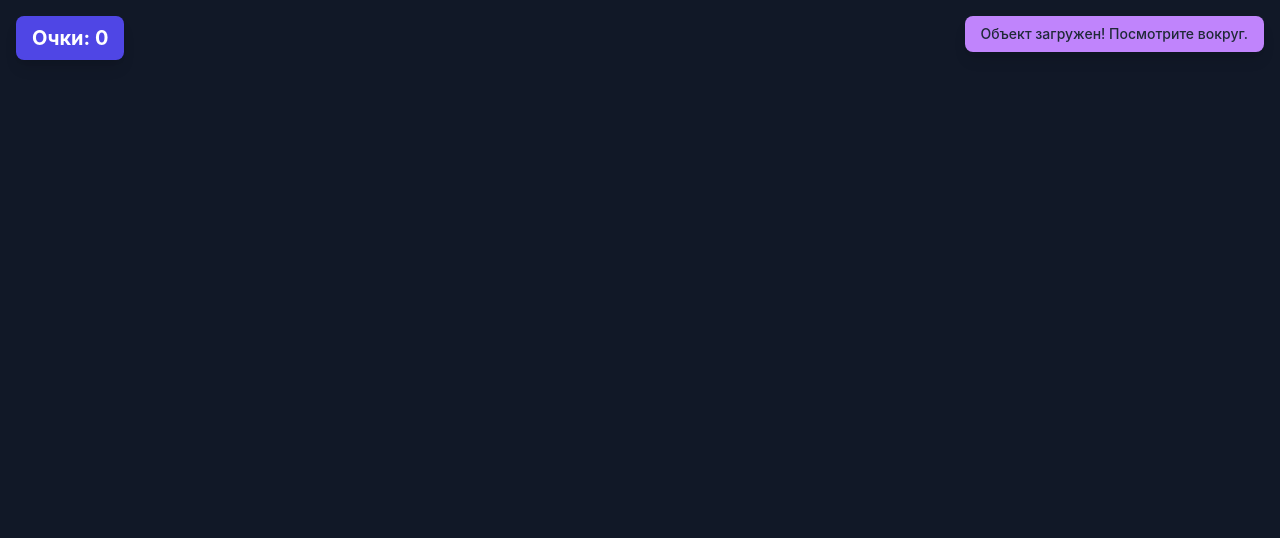
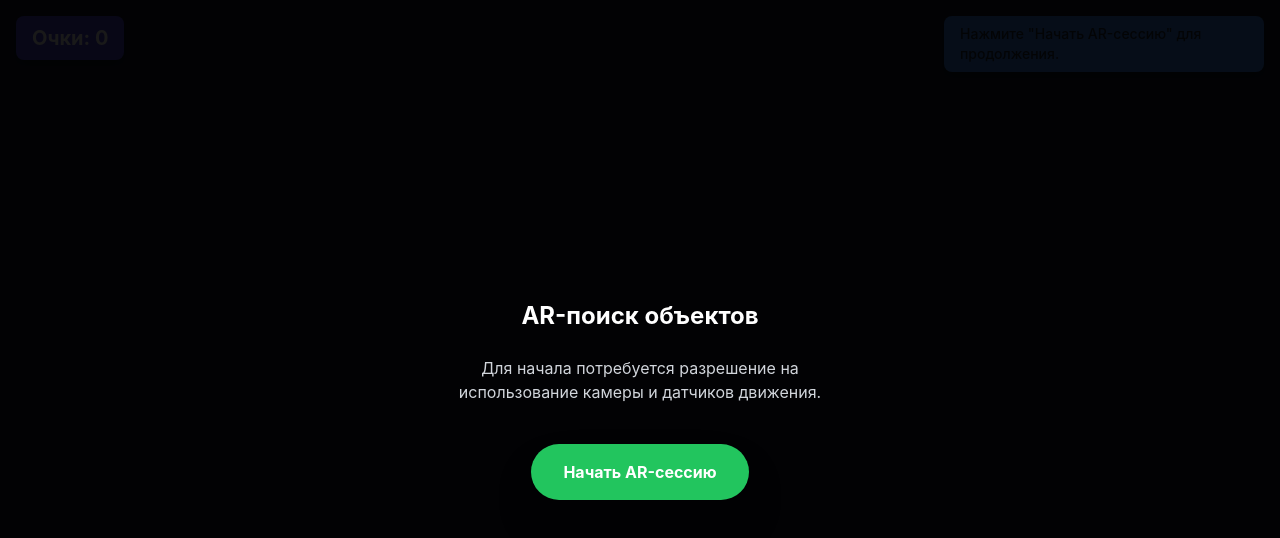
Before and after one commit to U4OB/Sites, a plain HTML site: page index.html in a window 1280 px wide. Drawn offline with nearby package versions, Linux system fonts and the light colour scheme.

Commit message:
Update index.html

```diff
--- a/index.html
+++ b/index.html
@@ -35,11 +35,29 @@
             z-index: 100;
         }
 
+        /* Стиль для начального экрана */
+        #ar-start-button-overlay {
+            position: absolute;
+            top: 0;
+            left: 0;
+            width: 100%;
+            height: 100%;
+            display: flex;
+            flex-direction: column;
+            justify-content: center;
+            align-items: center;
+            background-color: rgba(0, 0, 0, 0.9);
+            z-index: 200; /* Выше AR-оверлея */
+            pointer-events: auto;
+        }
+
         /* Убедимся, что A-Frame занимает весь экран */
         a-scene {
             height: 100vh;
             width: 100vw;
             display: block;
+            opacity: 0; /* Скрываем сцену по умолчанию */
+            transition: opacity 0.5s;
         }
 
         /* Переопределяем pointer-events для интерактивных элементов внутри оверлея */
@@ -66,13 +84,20 @@
         <div id="feedback-message" class="absolute inset-x-0 bottom-20 text-center interactive-ui">
             <!-- Сообщения об успехе или ошибке -->
         </div>
+    </div>
 
+    <!-- Начальный экран с кнопкой запуска для обхода ограничений iOS/Safari -->
+    <div id="ar-start-button-overlay">
+        <h1 class="text-white text-2xl font-bold mb-6">AR-поиск объектов</h1>
+        <p class="text-gray-300 text-center mb-10 max-w-sm">Для начала потребуется разрешение на использование камеры и датчиков движения.</p>
+        <button id="startButton" class="interactive-ui bg-green-500 hover:bg-green-600 text-white font-bold py-4 px-8 rounded-full shadow-2xl transition duration-200 transform hover:scale-105">
+            Начать AR-сессию
+        </button>
     </div>
 
     <!-- WebAR Сцена (A-Frame) -->
-    <!-- arjs='sourceType: webcam;' - Используем веб-камеру -->
-    <!-- vr-mode-ui='enabled: false;' - Отключаем кнопку VR-режима -->
     <a-scene
+        id="ar-scene"
         embedded
         arjs='sourceType: webcam; trackingMethod: best;'
         vr-mode-ui='enabled: false;'
@@ -80,7 +105,6 @@
         loading-screen="enabled: false;">
 
         <!-- AR-объект, который будет давать очки -->
-        <!-- Начальная позиция будет задана через JavaScript -->
         <a-box
             id="ar-object"
             position="0 0 -3"
@@ -101,6 +125,9 @@
         const messageBox = document.getElementById('message-box');
         const feedbackMessage = document.getElementById('feedback-message');
         const arObject = document.getElementById('ar-object');
+        const startButtonOverlay = document.getElementById('ar-start-button-overlay');
+        const startButton = document.getElementById('startButton');
+        const arScene = document.getElementById('ar-scene');
 
         let score = 0;
         let objectVisible = true;
@@ -172,12 +199,43 @@
             }
         });
 
-
         // ====================================================================
-        // 2. ОБРАБОТКА ЗАГРУЗКИ (ИНИЦИАЛИЗАЦИЯ)
+        // 2. ЛОГИКА ЗАПУСКА И РАЗРЕШЕНИЙ (FIX ДЛЯ МОБИЛЬНЫХ)
         // ====================================================================
 
-        window.onload = function() {
+        function startARSession() {
+            // 1. Сначала пытаемся запросить разрешение на датчики движения (для iOS 13+)
+            // Это должно происходить после пользовательского жеста (клика)
+            const isIOS = /iPad|iPhone|iPod/.test(navigator.userAgent) && !window.MSStream;
+
+            if (isIOS && typeof DeviceOrientationEvent.requestPermission === 'function') {
+                DeviceOrientationEvent.requestPermission()
+                    .then(permissionState => {
+                        if (permissionState === 'granted') {
+                            console.log("Device Orientation permission granted.");
+                        } else {
+                            console.warn("Device Orientation permission denied.");
+                        }
+                        // В любом случае продолжаем, чтобы запустить камеру
+                        finalizeStart();
+                    })
+                    .catch(error => {
+                        console.error("Error requesting Device Orientation permission:", error);
+                        // Продолжаем, на случай если ошибка не критична
+                        finalizeStart();
+                    });
+            } else {
+                // Для Android или старых iOS/других браузеров, где это не требуется
+                finalizeStart();
+            }
+        }
+
+        function finalizeStart() {
+            // 2. Скрываем кнопку и показываем AR сцену
+            startButtonOverlay.style.display = 'none';
+            arScene.style.opacity = '1';
+
+            // 3. Инициализируем AR-логику
             console.log("WebAR Demo загружено и готово.");
 
             // Случайное размещение объекта при первом запуске
@@ -188,10 +246,23 @@
             messageBox.classList.add('bg-green-400');
 
             // В реальном TMA, когда этот HTML загружен, вы можете
-            // уведомить Flutter/TMA о готовности, например, через Telegram Web App API:
+            // уведомить Flutter/TMA о готовности:
             // if (window.Telegram && window.Telegram.WebApp) {
             //     Telegram.WebApp.ready();
             // }
+        }
+
+        // ====================================================================
+        // 3. ОБРАБОТКА ЗАГРУЗКИ (ИНИЦИАЛИЗАЦИЯ)
+        // ====================================================================
+
+        window.onload = function() {
+            messageBox.textContent = 'Нажмите "Начать AR-сессию" для продолжения.';
+            messageBox.classList.remove('bg-yellow-300');
+            messageBox.classList.add('bg-blue-500');
+
+            // Добавляем обработчик на кнопку
+            startButton.addEventListener('click', startARSession);
         };
     </script>
 </body>
```
